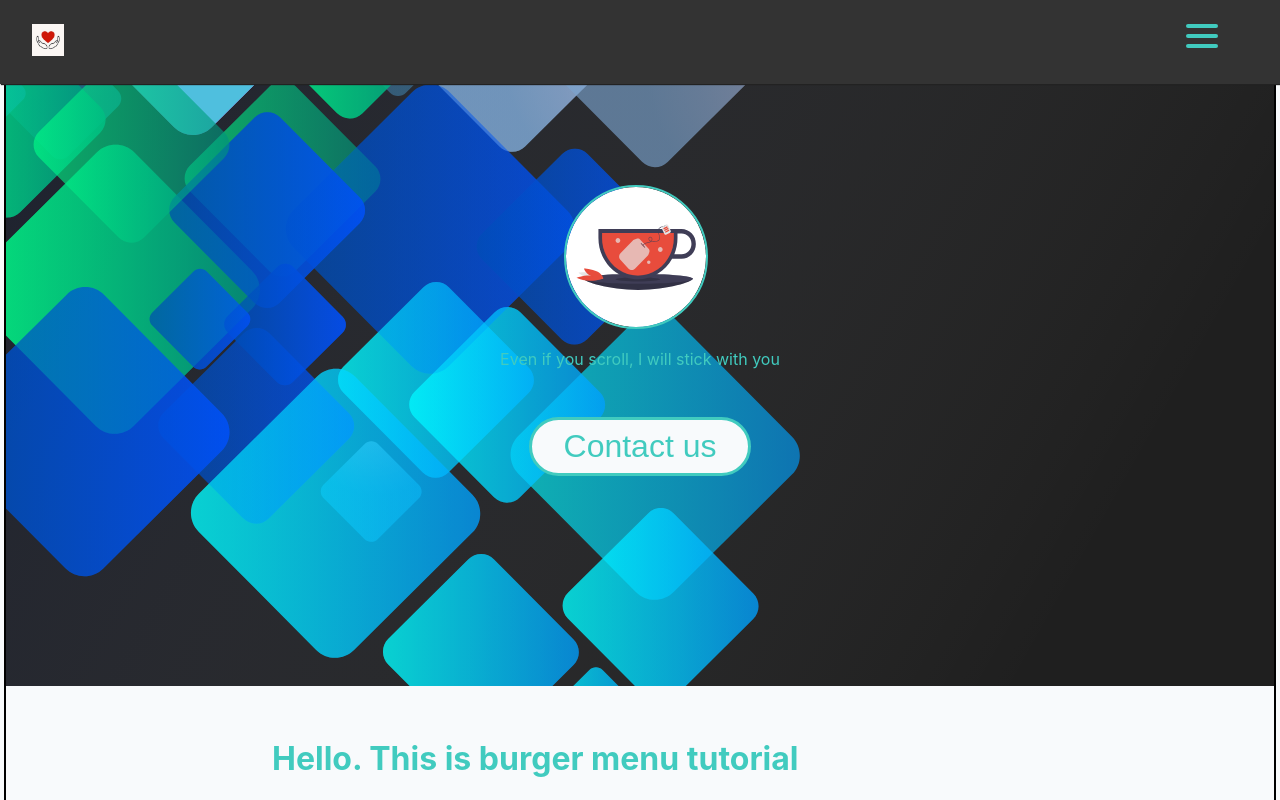
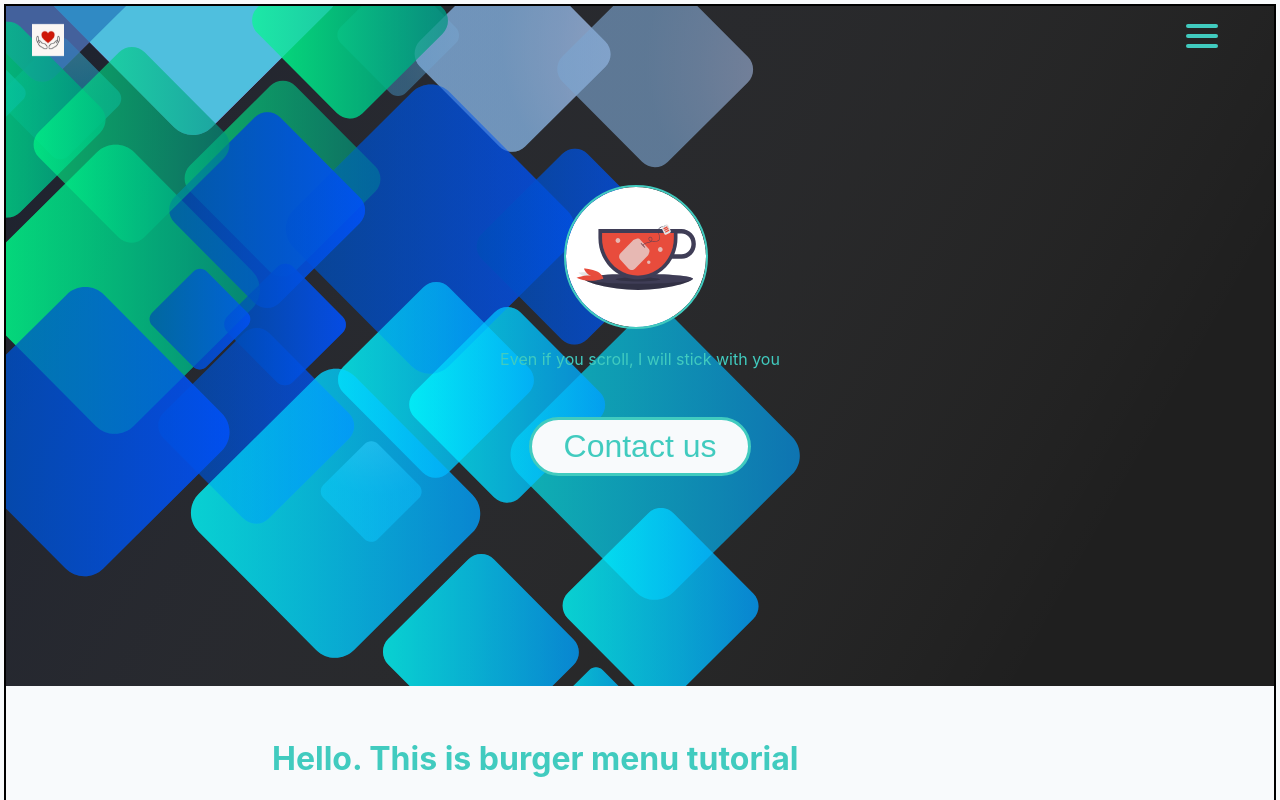
Before and after one commit to Dudi1896/denzel-website, a React (Create React App) app: page / in a window 1280 px wide. Shown: the top 800 px of the page. Built offline with nearby package versions, Linux system fonts and the light colour scheme.

Commit message:
Transparent navbar

```diff
--- a/src/components/Navbar/Navbar.js
+++ b/src/components/Navbar/Navbar.js
@@ -9,11 +9,6 @@ const Navbar = (sticky) => {
       {sticky ? <img src={Logo} alt="logo" className="navbar--logo" /> : null}
     </div>
   </StyledNavbar>
-
-      //  <StyledNavbar sticky>
-      //   <img src={Logo} alt="logo" />
-      //   <h1> Stick'Me</h1>
-      //   </StyledNavbar>
   );
 };
 
--- a/src/components/Navbar/Navbar.styled.js
+++ b/src/components/Navbar/Navbar.styled.js
@@ -9,11 +9,9 @@ export const StyledNavbar = styled.nav.attrs(props => ({className: props.classNa
   z-index: 1;
   width: 100%;
 
-  background: #333;
   position: fixed;
   top: 0;
   left: 0;
-  box-shadow: 1px 1px 1px #222;
   animation: moveDown 0.5s ease-in-out;
 
 
@@ -22,6 +20,8 @@ export const StyledNavbar = styled.nav.attrs(props => ({className: props.classNa
   height:  max(4.0vmin);
   margin: 0.5rem;
   animation: rotate 0.7s ease-in-out 0.5s;
+  z-index: 3;
+
 
   @media (max-width: ${({ theme }) => theme.mobile}) {
     height: max(7.0vmin);
```
